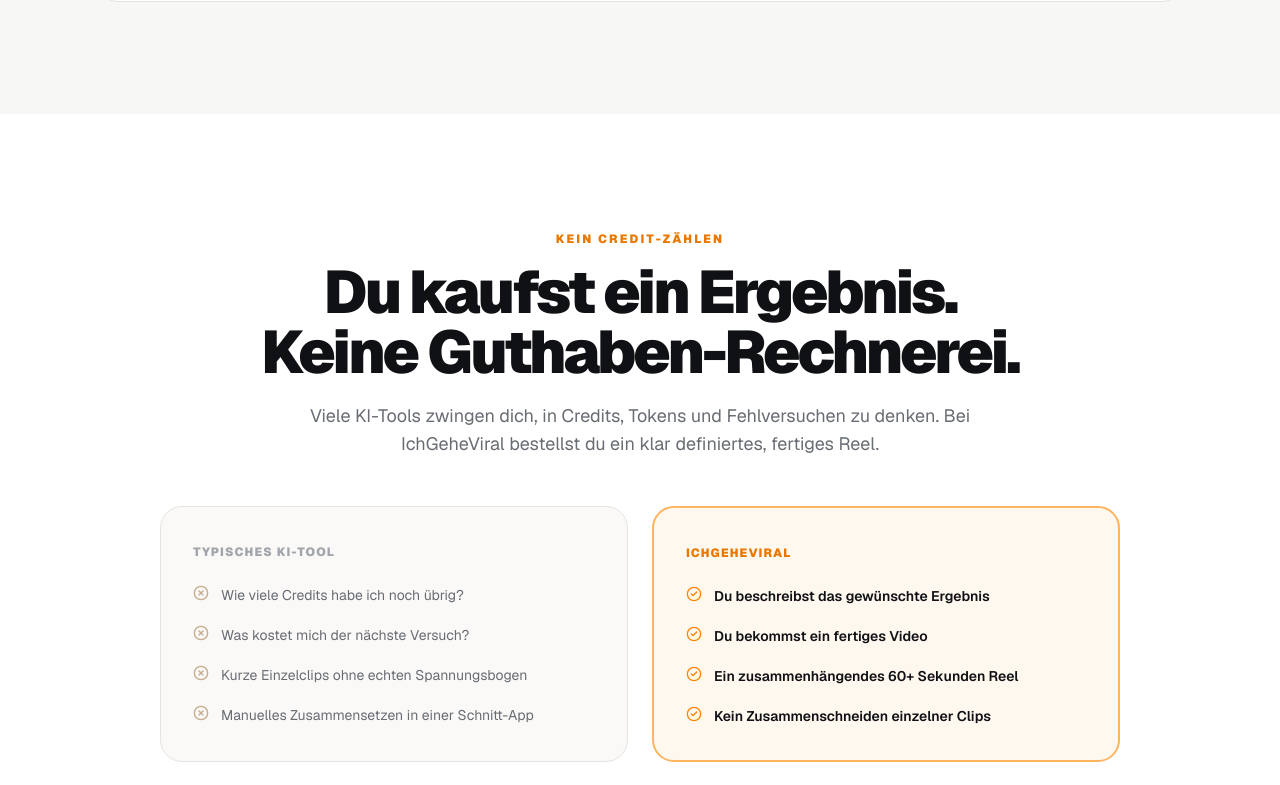
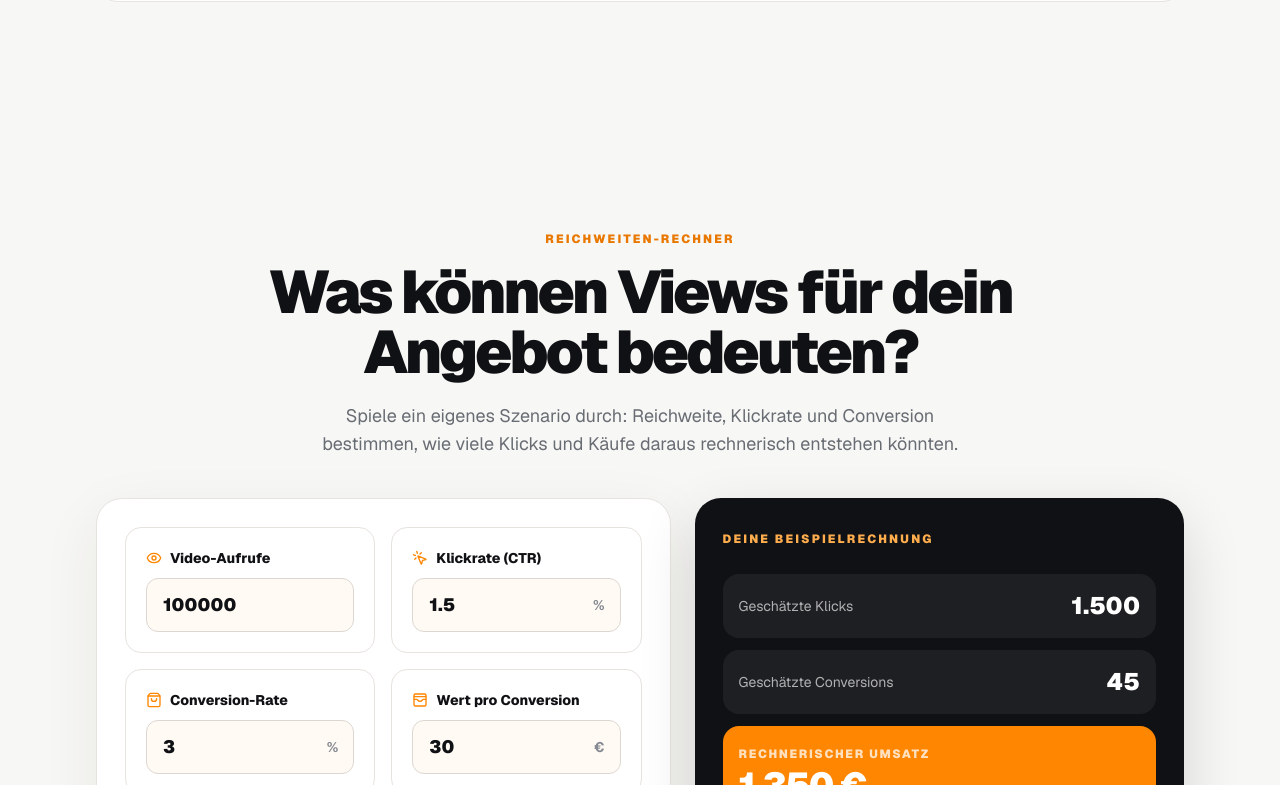
Before and after one commit to igoingtodevx/ichgeheviral-ai-video, a Next.js app: page / in a window 1280 px wide. Shown: the part 4995-5780 px from the top of the page. Built offline with nearby package versions, Linux system fonts and the light colour scheme; no server answers.

Commit message:
feat: place reach calculator in landing journey

```diff
--- a/src/app/page.tsx
+++ b/src/app/page.tsx
@@ -6,6 +6,7 @@
 import { TransformationShowcase } from "../components/TransformationShowcase";
 import { WhyViral } from "../components/WhyViral";
 import { HowItWorks } from "../components/HowItWorks";
+import { PotentialCalculator } from "../components/PotentialCalculator";
 import { NoCreditsSection } from "../components/NoCreditsSection";
 import { SocialProof } from "../components/SocialProof";
 import { FounderSection } from "../components/FounderSection";
@@ -32,6 +33,7 @@
         <TransformationShowcase onOpenVideo={setVideoSrc} />
         <WhyViral />
         <HowItWorks />
+        <PotentialCalculator />
         <NoCreditsSection />
         <SocialProof />
         <FounderSection />
```
